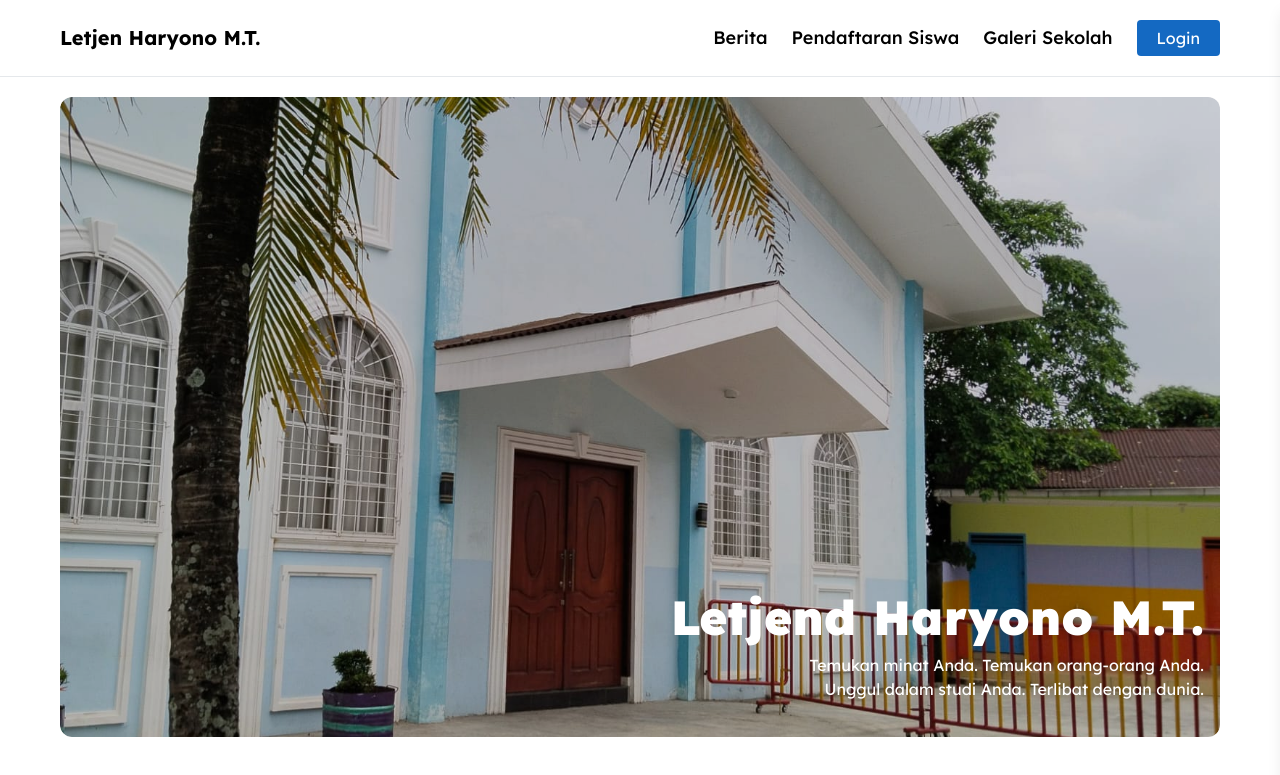
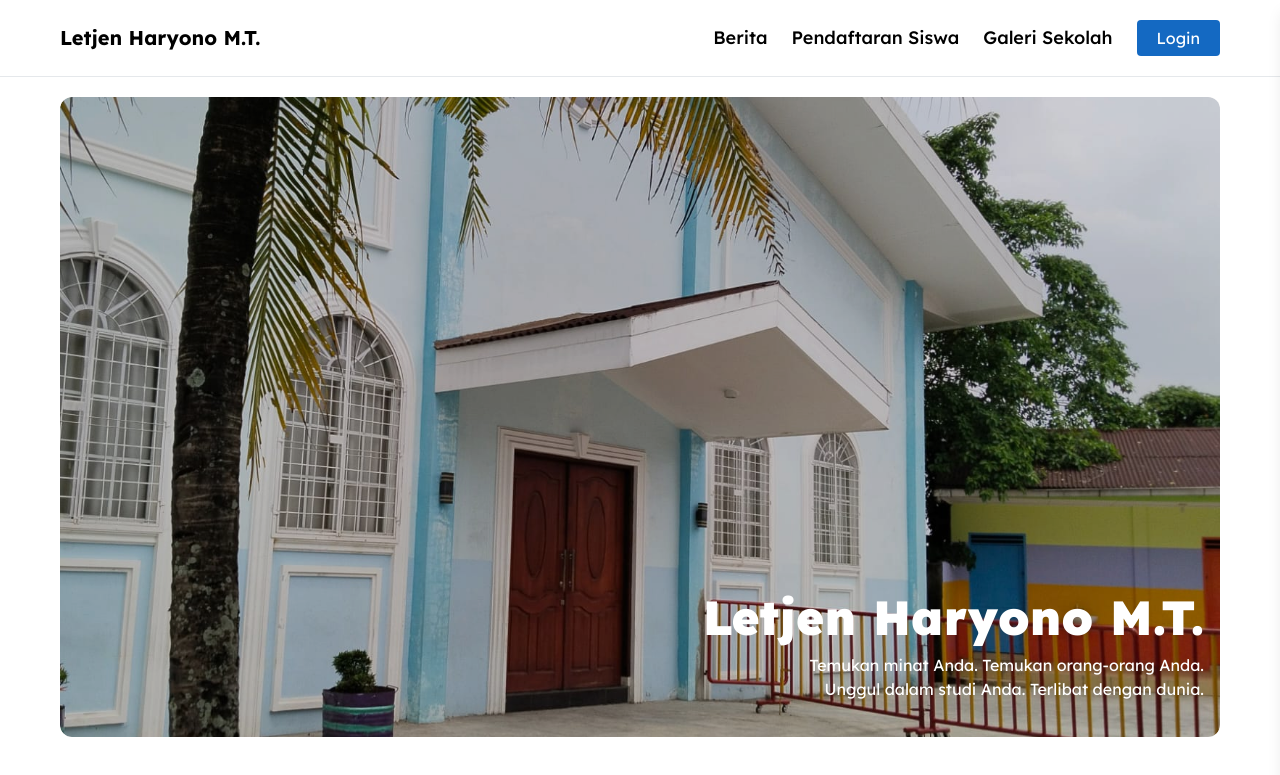
Before and after one commit to FelicioAngga/landing-page-school, a React (Vite) app: page / in a window 1280 px wide. Shown: the top 775 px of the page. Built offline with nearby package versions, Linux system fonts and the light colour scheme; no server answers.

Commit message:
Update index.tsx

```diff
--- a/src/features/landing-page/index.tsx
+++ b/src/features/landing-page/index.tsx
@@ -18,7 +18,7 @@ function LandingPage() {
             className="rounded-xl object-cover w-full h-96 md:h-auto md:max-h-[80vh]"
           />
           <div className="absolute bottom-9 right-4 text-right text-white">
-            <p className="text-2xl md:text-5xl font-black">Letjend Haryono M.T.</p>
+            <p className="text-2xl md:text-5xl font-black">Letjen Haryono M.T.</p>
             <p className="mt-3 text-sm md:text-base">
               Temukan minat Anda. Temukan orang-orang Anda.
               <br />
```
